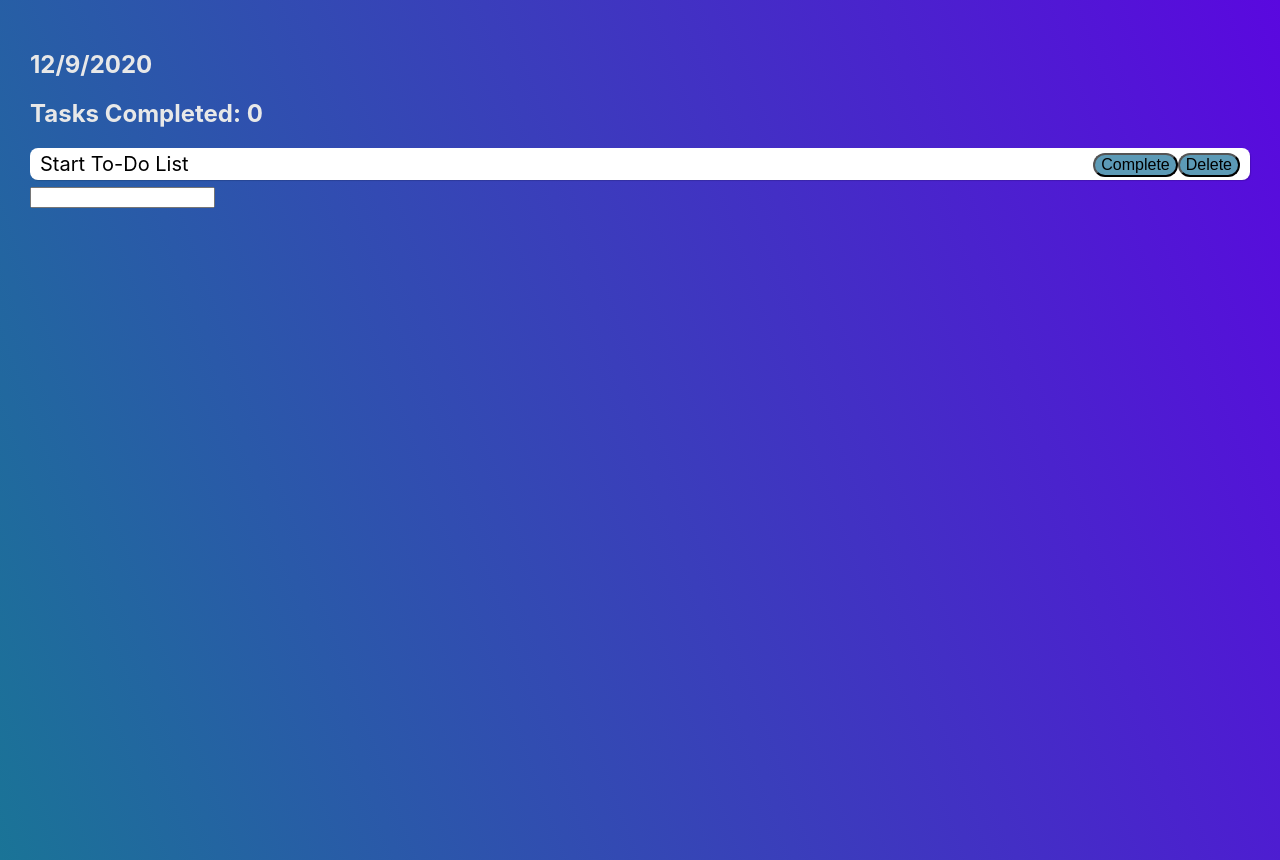
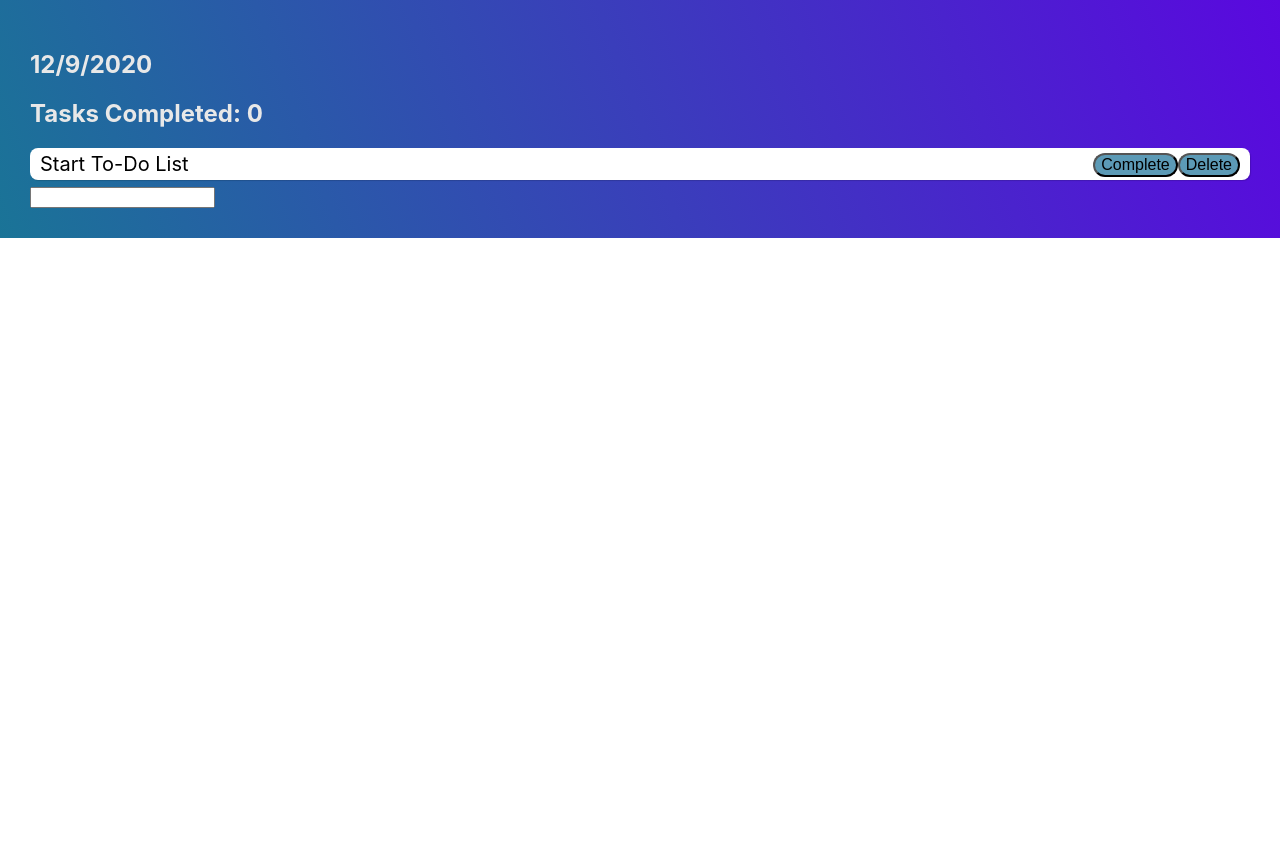
Before and after one commit to kennethvtruong/To-Do-App, a React (Create React App) app: page / in a window 1280 px wide. After the commit the page ends 800 px from the top, so only its background shows below. Built offline with nearby package versions, Linux system fonts and the light colour scheme.

Commit message:
fixed more bugs

```diff
--- a/package.json
+++ b/package.json
@@ -10,6 +10,7 @@
     "array-move": "^3.0.1",
     "eslint": "^7.15.0",
     "find-index": "^1.1.1",
+    "prettier": "^2.2.1",
     "react": "^17.0.1",
     "react-beautiful-dnd": "^13.0.0",
     "react-dom": "^17.0.1",
--- a/src/App.css
+++ b/src/App.css
@@ -1,6 +1,6 @@
 .app {
   background: linear-gradient(250deg, #5a08df, #1a7497);
-  height: 100vh;
+  height: cover;
   padding: 30px;
 }
 #completeButton {
--- a/src/App.js
+++ b/src/App.js
@@ -1,6 +1,6 @@
 import './App.css';
-import React, { useEffect } from 'react';
-import { motion, AnimateSharedLayout, useMotionValue } from "framer-motion";
+import React from 'react';
+import { AnimateSharedLayout } from "framer-motion";
 import Task from './components/Task.js'
 import TaskForm from './components/TaskForm.js'
 
--- a/src/components/Task.js
+++ b/src/components/Task.js
@@ -1,6 +1,5 @@
 import React from 'react'
-import { motion, AnimateSharedLayout, useMotionValue } from "framer-motion";
-import { DragDropContext, Droppable, Draggable } from 'react-beautiful-dnd'
+import { motion, useMotionValue } from "framer-motion";
 
 
 function Task({ tasks, index, completeTask, removeTask, count, setCount}) {
@@ -16,6 +15,7 @@ function Task({ tasks, index, completeTask, removeTask, count, setCount}) {
           dragConstraints={{top: 0, bottom: 0 }}
           dragElastic={1}
           whileHover={{ scale: 1.03}}
+
           layout
           initial={{ opacity: 0 }}
           animate={{ opacity: 1 }}
```
Also changed, not shown: 2 other files (tests, documents, lock files or other folders).
